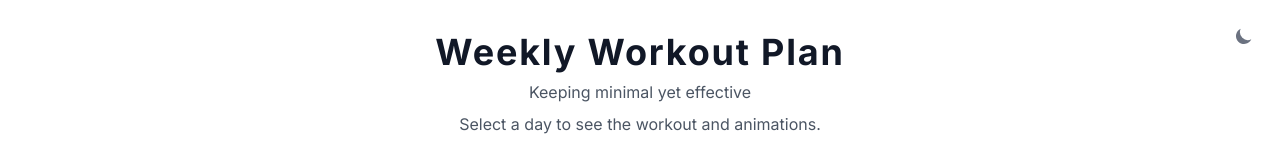
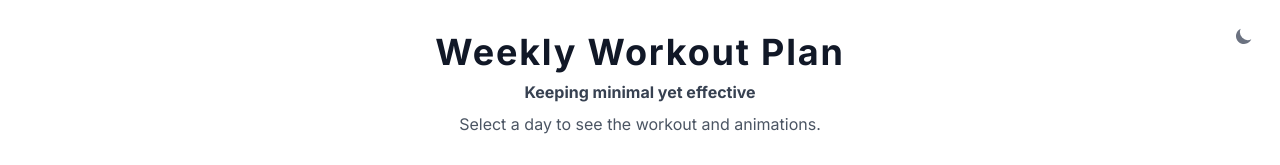
Before and after one commit to iamsachin-03/theculturedhuman, a plain HTML site: page fitness.html in a window 1280 px wide. Shown: the top 165 px of the page. Drawn offline with nearby package versions, Linux system fonts and the light colour scheme.

Commit message:
Update fitness.html

```diff
--- a/fitness.html
+++ b/fitness.html
@@ -71,7 +71,7 @@
 
         <header class="text-center mb-8">
             <h1 class="text-4xl font-bold text-gray-900 dark:text-white tracking-wider">Weekly Workout Plan</h1>
-             <h2 class="text-gray-600 dark:text-gray-400 mt-2">Keeping minimal yet effective</h2>
+             <h2 class="text-gray-700 font-bold  dark:text-gray-500 mt-2">Keeping minimal yet effective</h2>
             <p class="text-gray-600 dark:text-gray-400 mt-2">Select a day to see the workout and animations.</p>
         </header>
 
```
